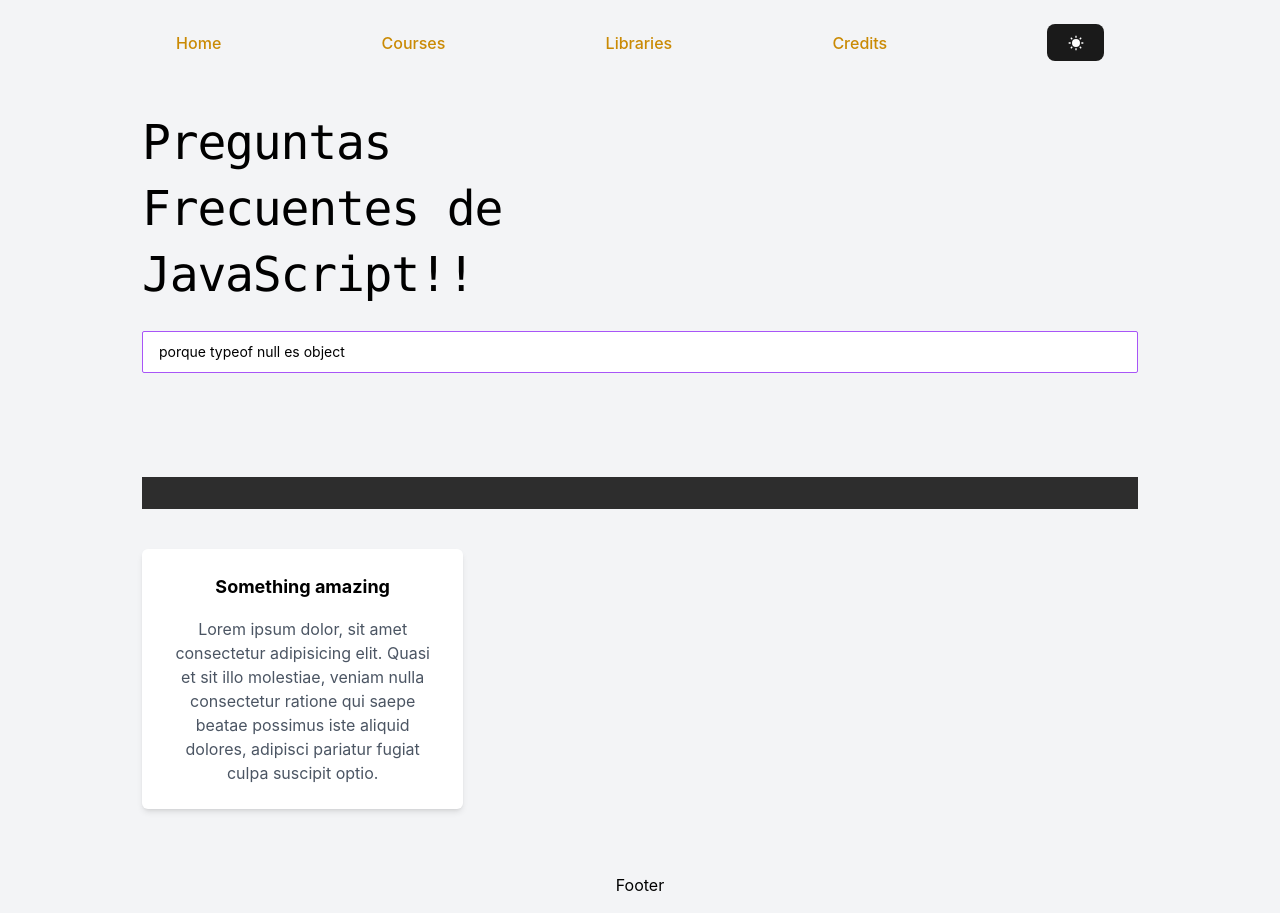
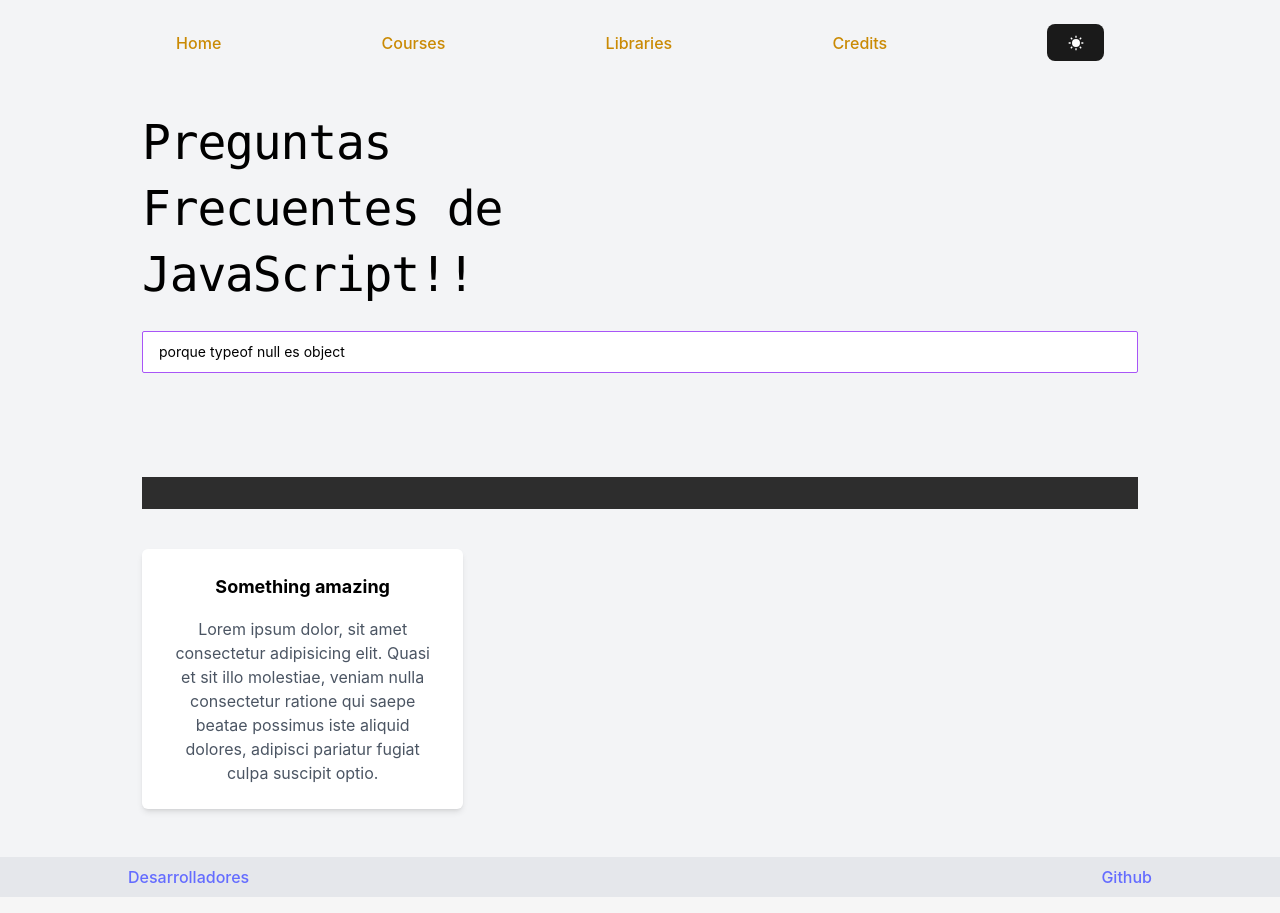
Before and after one commit to Hackafor/javascript-wiki, a Next.js app: page / in a window 1280 px wide. Built offline with nearby package versions, Linux system fonts and the light colour scheme; no server answers.

Commit message:
New footer

```diff
--- a/src/Componentes/Layout/Footer.tsx
+++ b/src/Componentes/Layout/Footer.tsx
@@ -1,7 +1,15 @@
+import Link from "next/link";
+
 function Footer() {
   return (
-    <footer className="dark:bg-slate-600 dark:text-white text-center p-4">
-      Footer
+    <footer className="dark:bg-slate-700 bg-gray-200 dark:text-white text-center p-2 min-w-full flex justify-center ">
+      <div className="flex justify-between container min-h-full  ">
+      <Link href={"/credits"}>Desarrolladores</Link>
+       <Link href={"https://github.com/Hackafor/javascript-wiki"} target="_blank">Github</Link>
+
+      </div>
+
+
     </footer>
   );
 }
```
